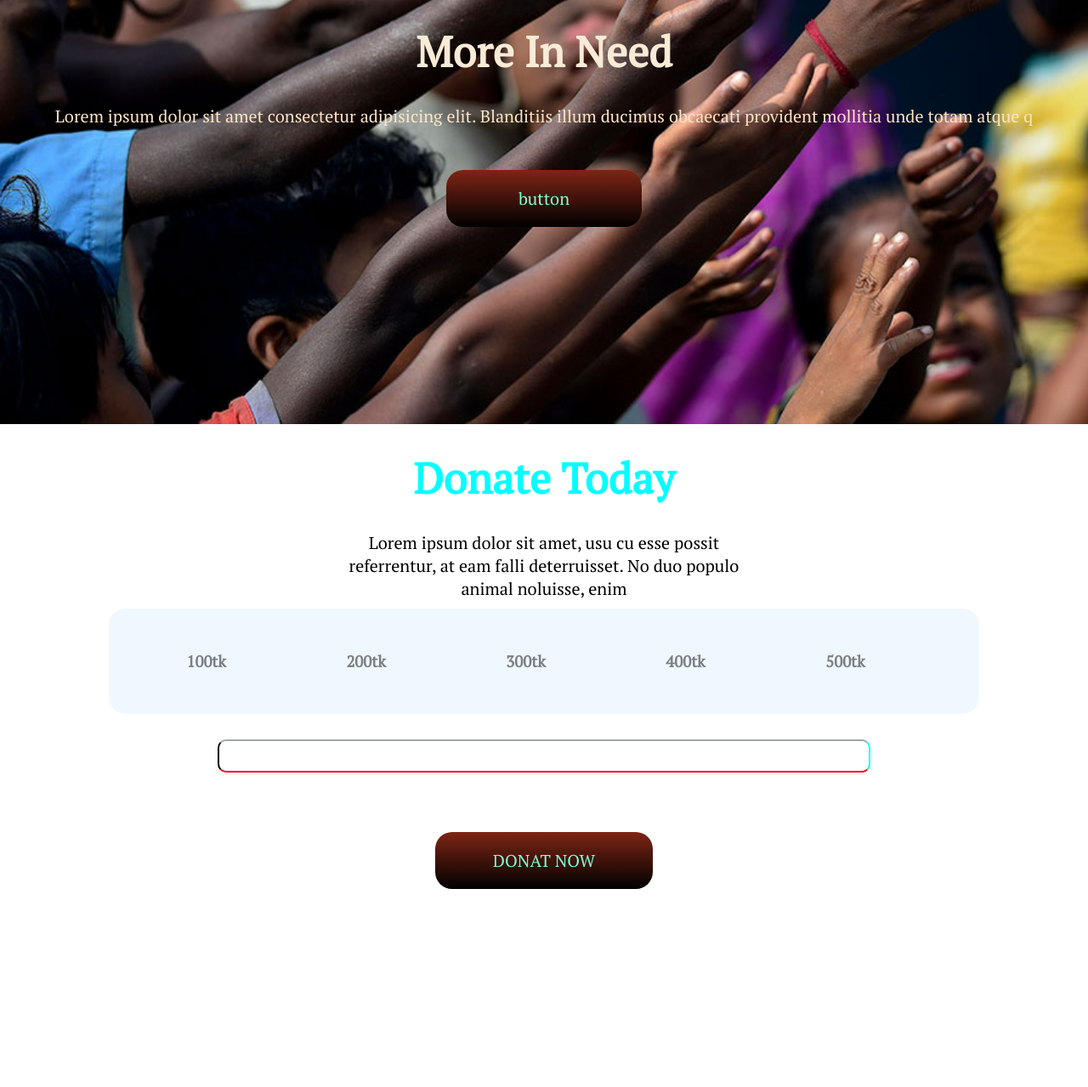
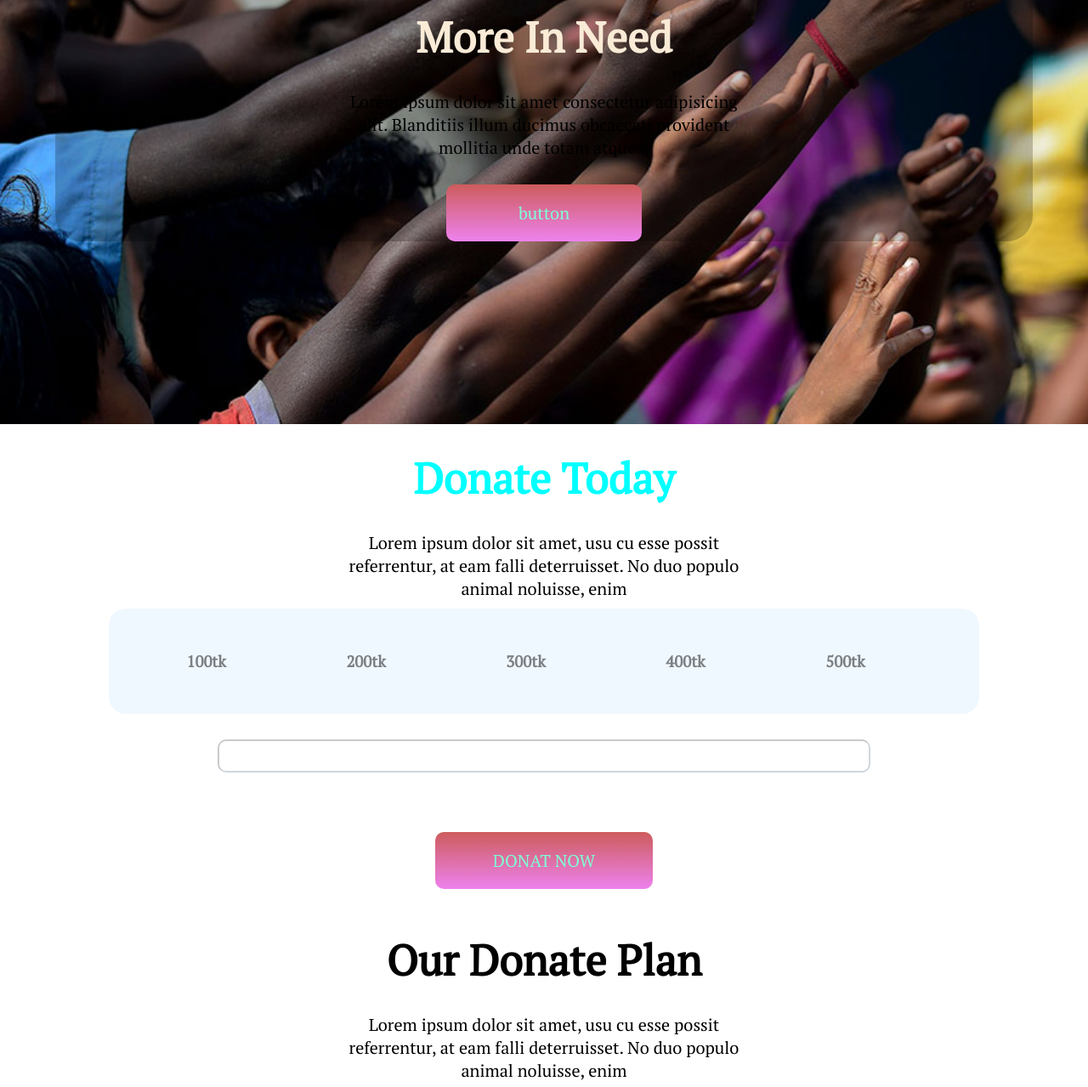
Before and after one commit to MdArefineAhamedJoy/Donation-prj-rep, a plain HTML site: page index.html in a window 1280 px wide. Shown: the part 301-1580 px from the top of the page at 85% size. Before the commit the page ends 1347 px from the top, so only its background shows below. Drawn offline with Linux system fonts and the light colour scheme.

Commit message:
last section

```diff
--- a/index.html
+++ b/index.html
@@ -13,19 +13,19 @@
 <body>
   <section class="contener hero">
       <div class="raper">
-         <div>
+         <div class="background">
            <div >
             <h1 >Let’s Help Those Who Are</h1>
             <h1>More In Need</h1>
            </div>
-           <p>Lorem ipsum dolor sit amet consectetur adipisicing elit. Blanditiis illum ducimus obcaecati provident mollitia unde totam atque q</p>
+           <p class="text-center">Lorem ipsum dolor sit amet consectetur adipisicing elit. Blanditiis illum ducimus obcaecati provident mollitia unde totam atque q</p>
            <a  class="link" href="">button</a>
          </div>
       </div>
   </section >
        <div>
         <h1 style="color:aqua">Donate Today</h1>
-        <p id="text-center">Lorem ipsum dolor sit amet, usu cu esse possit referrentur, at eam falli
+        <p class="text-center">Lorem ipsum dolor sit amet, usu cu esse possit referrentur, at eam falli
           deterruisset. No duo populo animal noluisse, enim</p>
 
        </div>
@@ -53,10 +53,20 @@
     </div>
 
  </div>
- <div>
+ <div class="margin-buttom">
   <input class="input-from" type="text" name="from">
+  <a class="link" href="">DONAT NOW</a>
  </div>
- <a class="link" href="">DONAT NOW</a>
+ <section class="">
+      <div>
+        <h1 style="color:black">Our Donate Plan</h1>
+        <p class="text-center">Lorem ipsum dolor sit amet, usu cu esse possit referrentur, at eam falli
+          deterruisset. No duo populo animal noluisse, enim</p>
+      </div>
+      <div>
+
+      </div>
+ </section>
 
 
 
--- a/style.css
+++ b/style.css
@@ -10,11 +10,16 @@ body{
 .contener{
   min-height: 100vh;
   width: 100%;
-
   display:flex ;
   align-items: center;
   justify-content: center;
   margin-bottom: 30px;
+}
+.background{
+  background-color:rgba(0, 0, 0, 0.214);
+  margin: 0;
+  padding: 0;
+  border-radius: 30px;
 }
 .hero{
   background-image: url(images/donation13.jpg);
@@ -29,7 +34,7 @@ h1{
 }
 p{
   text-align: center;
-  color: bisque;
+  color: #DDA0DD;
   font-size: 20px;
   margin-bottom: 50px;
 }
@@ -44,8 +49,8 @@ p{
   color: aquamarine;
   padding: 20px 30px;
   text-decoration: none;
-  background-image: linear-gradient(rgb(126, 37, 21) , black);
-  border-radius: 20px;
+  background-image: linear-gradient(#CD5C5C,#EE82EE);
+  border-radius: 10px;
 }
 
 .top-margin{
@@ -74,7 +79,7 @@ p{
 
 
 }
-#text-center{
+.text-center{
   width: 40%;
   margin: 0 auto 10px;
   color: black;
@@ -85,5 +90,8 @@ p{
   margin: 0 auto 70px;
   padding: 10px 30px;
   border-radius: 10px;
-  border-color: aliceblue aqua red black;
+  border-color: rgba(29, 66, 98, 0.21) ;
 }
+.margin-buttom{
+  margin-bottom: 50px;
+}
```
